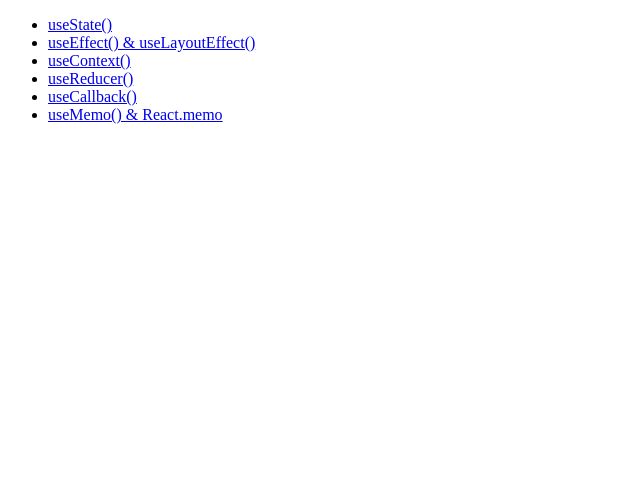
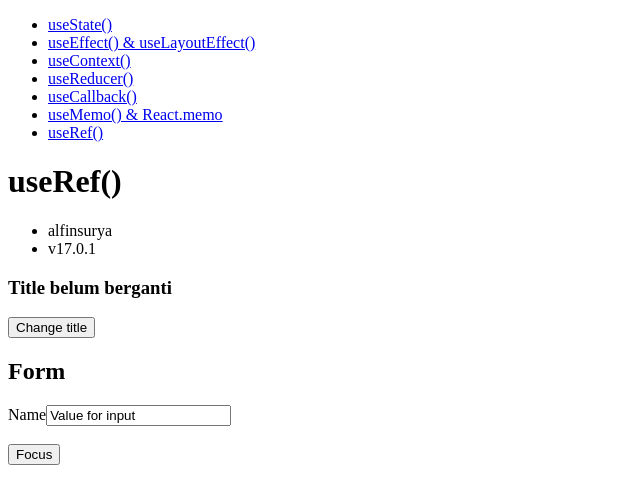
Before and after one commit to natserract/react-hooks-deepdive, a React (Create React App) app: page /use-ref in a window 1280 px wide. Shown: the top 504 px of the page, without its empty margins (0-640 px from the left). Built offline with nearby package versions, Linux system fonts and the light colour scheme.

Commit message:
Done: useRef() modules & examples

```diff
--- a/src/app/App.tsx
+++ b/src/app/App.tsx
@@ -12,6 +12,7 @@ import UseContext from './useContext';
 import UseReducer from './useReducer';
 import UseCallback from './useCallback';
 import UseMemo from './useMemo';
+import UseRef from './useRef';
 
 const App: React.FunctionComponent = () => {
   return (
@@ -34,6 +35,9 @@ const App: React.FunctionComponent = () => {
         </li>
         <li>
           <Link to="/use-memo">useMemo() & React.memo</Link>
+        </li>
+        <li>
+          <Link to="/use-ref">useRef()</Link>
         </li>
       </ul>
 
@@ -61,6 +65,10 @@ const App: React.FunctionComponent = () => {
           <UseMemo />
         </Route>
 
+        <Route exact path="/use-ref">
+          <UseRef />
+        </Route>
+
 
       </Switch>
     </Router>
--- a/src/app/useRef/index.tsx
+++ b/src/app/useRef/index.tsx
@@ -0,0 +1,65 @@
+import * as React from 'react';
+
+/**
+ * useRef()membuat objek JavaScript biasa Mutasi .current properti tidak menyebabkan render ulang
+ *
+ * mengakses DOM, (mengambil nilai input, mengatur fokus, dll)
+ * menyimpan data yang tidak membutuhkan render ulang
+ */
+
+function UseRef() {
+    const refDOM = React.useRef<any>(null);
+    const refInput = React.useRef<any>(null);
+    const refInitialValue = React.useRef<any>({
+        username: 'alfinsurya',
+        version: 'v17.0.1'
+    });
+
+    const changeTitleDOM = () => {
+        refDOM.current.innerText = 'Title udah berganti';
+    }
+
+    const focusHandler = (event: any) => {
+        event.preventDefault();
+        refInput.current.focus();
+
+        console.log(refInput.current.value);
+    }
+
+    console.log('changeTitleDOM() called?');
+
+    // Won't be re-rendered
+    React.useEffect(() => {
+        refInitialValue.current.username = 'benjamin';
+        refInitialValue.current.version = 'v16.8.1';
+
+        refInitialValue.current = () => {
+            console.log('Hello')
+            refInitialValue.current.version = 'v16.8.1';
+        }
+    }, []);
+
+    return (
+        <div className="use-ref">
+            <h1>useRef()</h1>
+            <ul>
+                <li>{refInitialValue.current.username}</li>
+                <li>{refInitialValue.current.version}</li>
+            </ul>
+            <h3 ref={refDOM}>Title belum berganti</h3>
+            <button onClick={() => changeTitleDOM()}>Change title</button>
+
+            <h2>Form</h2>
+            <form action="">
+                <div className="form-group">
+                    <label htmlFor="name">Name</label>
+                    <input type="text" ref={refInput} defaultValue="Value for input"/>
+                </div>
+                <br/>
+                <button onClick={(event) => focusHandler(event)}>Focus</button>
+            </form>
+        </div>
+    )
+}
+
+export default UseRef;
```
Also changed, not shown: src/app/useMemo/README.md, src/app/useRef/README.md, 1 other file (tests, documents, lock files or other folders).
